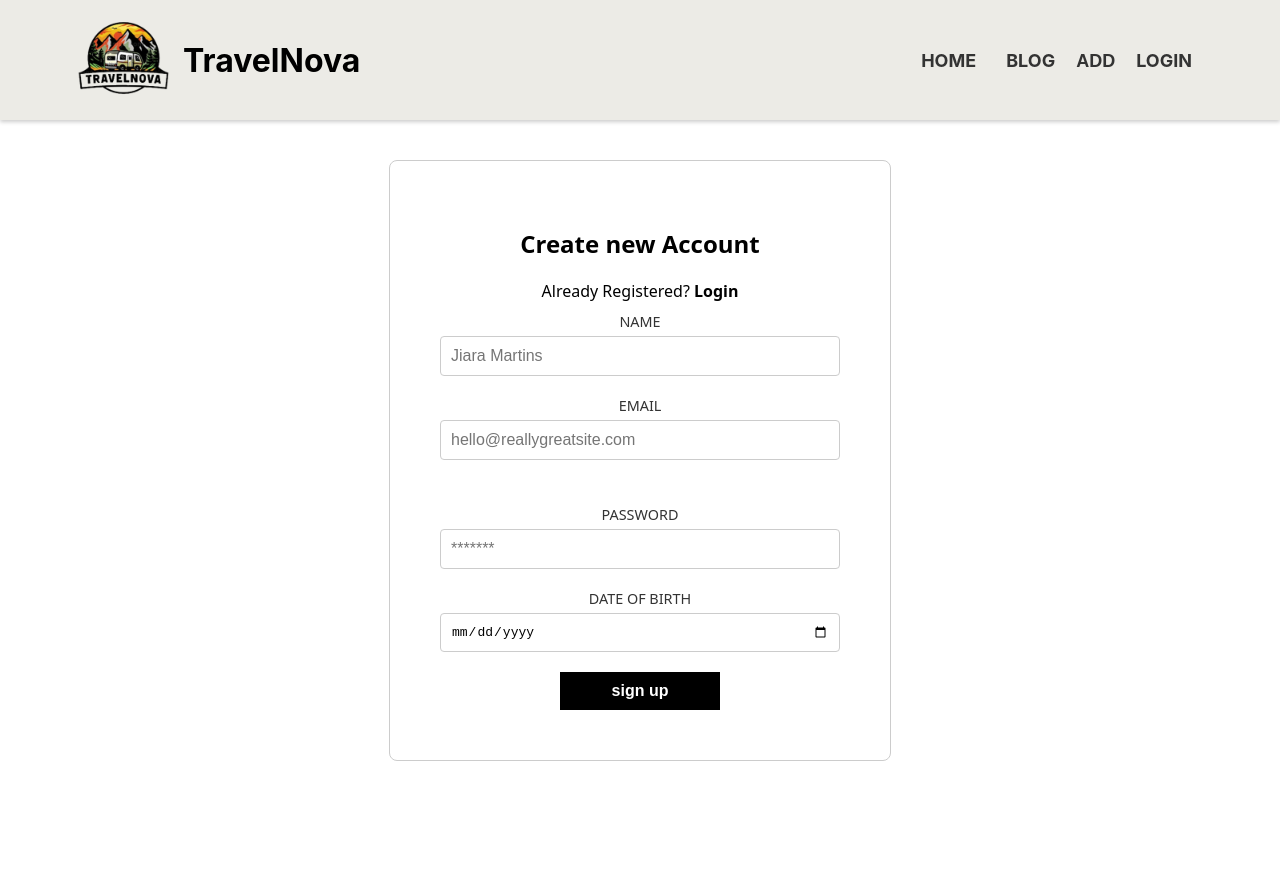
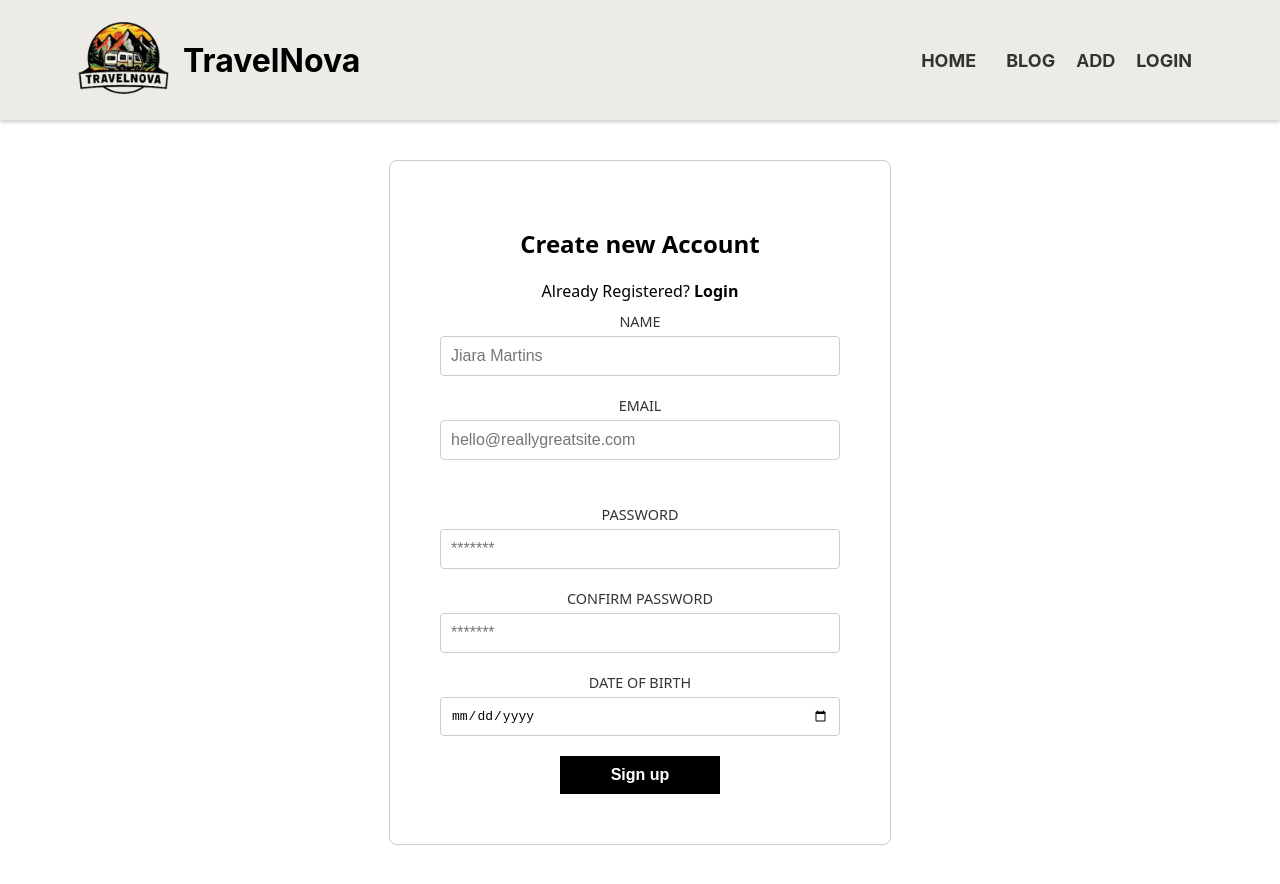
Before and after one commit to project-travelnova/frontend, a React (Create React App) app: page /signup-email in a window 1280 px wide. Before the commit the page ends 801 px from the top, so only its background shows below. Built offline with nearby package versions, Linux system fonts and the light colour scheme.

Commit message:
v1 changes

```diff
--- a/package.json
+++ b/package.json
@@ -14,6 +14,7 @@
     "bcryptjs": "^2.4.3",
     "express": "^4.19.2",
     "jsonwebtoken": "^9.0.2",
+    "jwt-decode": "^4.0.0",
     "mongoose": "^8.5.1",
     "passport": "^0.7.0",
     "passport-facebook": "^3.0.0",
--- a/src/context/AuthContext.js
+++ b/src/context/AuthContext.js
@@ -1,27 +1,21 @@
-import React, { createContext, useState, useEffect } from 'react';
+import React, { createContext, useState } from 'react';
+import axios from 'axios';
 
 const AuthContext = createContext();
 
 export const AuthProvider = ({ children }) => {
     const [user, setUser] = useState(null);
 
-    useEffect(() => {
-        const token = localStorage.getItem('token');
-        if (token) {
-            setUser(JSON.parse(localStorage.getItem('user')));
-        }
-    }, []);
-
     const login = (userData, token) => {
-        setUser(userData);
-        localStorage.setItem('user', JSON.stringify(userData));
-        localStorage.setItem('token', token);
+        setUser({ ...userData, token });
+        localStorage.setItem('user', JSON.stringify({ ...userData, token }));
+        axios.defaults.headers.common['Authorization'] = `Bearer ${token}`;
     };
 
     const logout = () => {
         setUser(null);
         localStorage.removeItem('user');
-        localStorage.removeItem('token');
+        delete axios.defaults.headers.common['Authorization'];
     };
 
     return (
--- a/src/pages/Auth.css
+++ b/src/pages/Auth.css
@@ -141,3 +141,9 @@
 .auth-container .social-login button svg {
     margin-right: 10px;
 }
+
+/*Error handling*/
+.error-message {
+    color: red;
+    margin-bottom: 10px;
+}
--- a/src/pages/LoginWithEmail.js
+++ b/src/pages/LoginWithEmail.js
@@ -8,25 +8,34 @@ import Header from '../components/Header';
 const LoginWithEmail = () => {
     const [email, setEmail] = useState('');
     const [password, setPassword] = useState('');
+    const [error, setError] = useState(''); // State variable for error message
     const { login } = useContext(AuthContext);
     const navigate = useNavigate();
 
     const handleSubmit = async (e) => {
         e.preventDefault();
+        setError(''); // Clear any previous error messages
         try {
             const response = await axios.post('http://localhost:5000/api/auth/login', { email, password });
             login(response.data.user, response.data.token);
             navigate('/');
         } catch (error) {
+            // Set the error message if login fails
+            if (error.response && error.response.status === 401) {
+                setError('Invalid email or password. Please try again.');
+            } else {
+                setError('There was an error logging in. Please try again later.');
+            }
             console.error('There was an error logging in!', error);
         }
     };
 
     return (
-        <html>
+        <>
             <Header />
             <div className="auth-container">
                 <h1>Login with Email</h1>
+                {error && <p className="error-message">{error}</p>} {/* Display the error message */}
                 <form onSubmit={handleSubmit}>
                     <div className="form-group">
                         <input
@@ -55,7 +64,7 @@ const LoginWithEmail = () => {
                     <Link to="/forgot-password">Forgot Password?</Link>
                 </p>
             </div>
-        </html>
+        </>
     );
 };
 
--- a/src/pages/OAuthSuccess.js
+++ b/src/pages/OAuthSuccess.js
@@ -1,5 +1,6 @@
 import React, { useEffect, useContext } from 'react';
 import { useNavigate } from 'react-router-dom';
+import { jwtDecode}  from 'jwt-decode';
 import AuthContext from '../context/AuthContext';
 
 const OAuthSuccess = () => {
@@ -10,9 +11,11 @@ const OAuthSuccess = () => {
         const query = new URLSearchParams(window.location.search);
         const token = query.get('token');
         if (token) {
-            // Decode token to get user information (this is a simplified example)
-            const user = { email: 'oauth_user@example.com' }; // Replace with actual user info from token
+            // Decode token to get user information
+            const decodedToken = jwtDecode(token);
+            const user = { name: decodedToken.name, email: decodedToken.email }; // Adjust according to your token structure
             login(user, token);
+            console.log(decodedToken.name)
             navigate('/');
         } else {
             navigate('/login');
--- a/src/pages/SignupWithEmail.js
+++ b/src/pages/SignupWithEmail.js
@@ -8,11 +8,17 @@ const SignupWithEmail = () => {
     const [name, setName] = useState('');
     const [email, setEmail] = useState('');
     const [password, setPassword] = useState('');
+    const [confirmPassword, setConfirmPassword] = useState(''); // New state for confirm password
     const [dob, setDob] = useState('');
+    const [error, setError] = useState(''); // State variable for error message
     const navigate = useNavigate();
 
     const handleSubmit = async (e) => {
         e.preventDefault();
+        if (password !== confirmPassword) {
+            setError('Passwords do not match');
+            return;
+        }
         const newUser = { name, email, password, dob };
         try {
             await axios.post('http://localhost:5000/api/auth/signup', newUser);
@@ -24,7 +30,7 @@ const SignupWithEmail = () => {
     };
 
     return (
-        <html>
+        <>
             <Header />
             <div className="auth-container">
                 <h1>Create new Account</h1>
@@ -64,6 +70,17 @@ const SignupWithEmail = () => {
                         />
                     </div>
                     <div className="form-group">
+                        <label htmlFor="confirmPassword">CONFIRM PASSWORD</label>
+                        <input
+                            type="password"
+                            id="confirmPassword"
+                            placeholder="*******"
+                            value={confirmPassword}
+                            onChange={(e) => setConfirmPassword(e.target.value)}
+                            required
+                        />
+                    </div>
+                    <div className="form-group">
                         <label htmlFor="dob">DATE OF BIRTH</label>
                         <input
                             type="date"
@@ -73,10 +90,11 @@ const SignupWithEmail = () => {
                             required
                         />
                     </div>
-                <button type="submit" className='submit'>sign up</button>
+                    {error && <p className="error-message">{error}</p>} {/* Display the error message */}
+                    <button type="submit" className='submit'>Sign up</button>
                 </form>
             </div>
-        </html>
+        </>
     );
 };
 
```
Also changed, not shown: 1 other file (tests, documents, lock files or other folders). Lines whose indentation alone changed are shown as unchanged.
